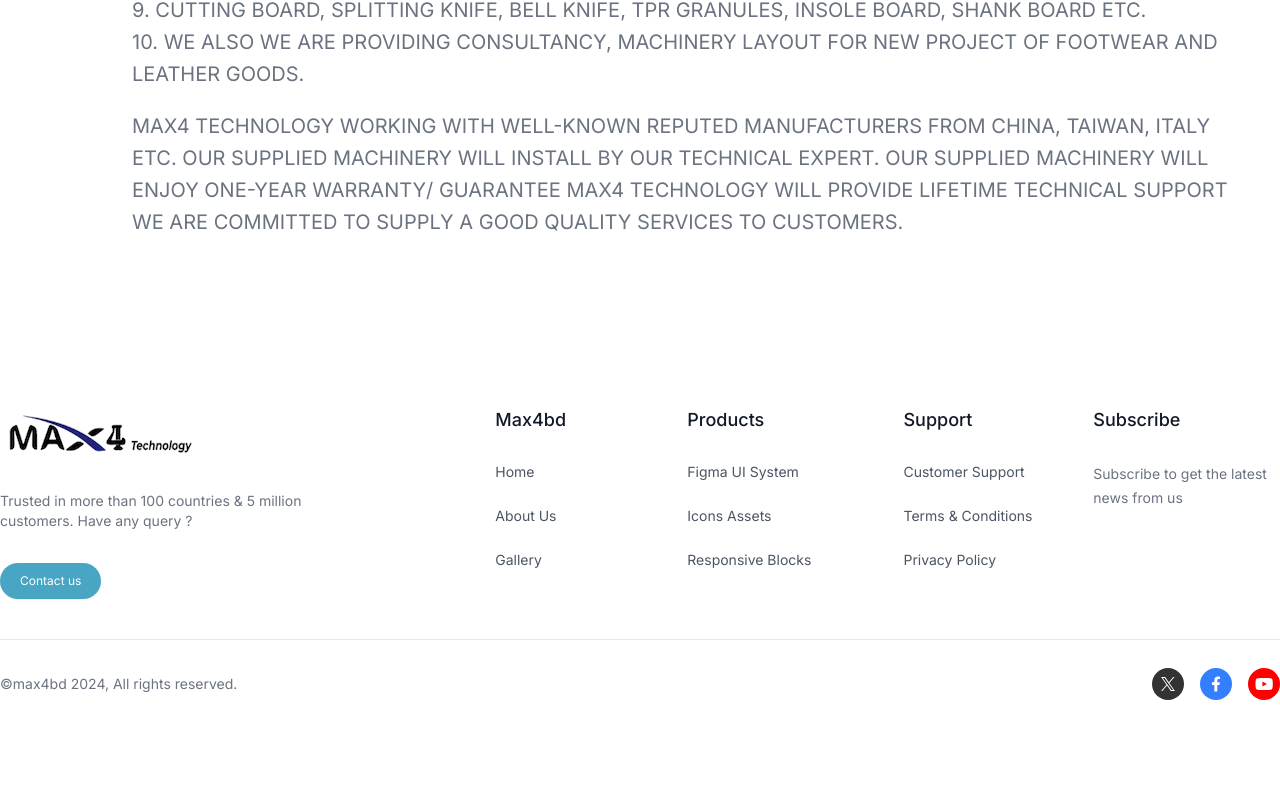
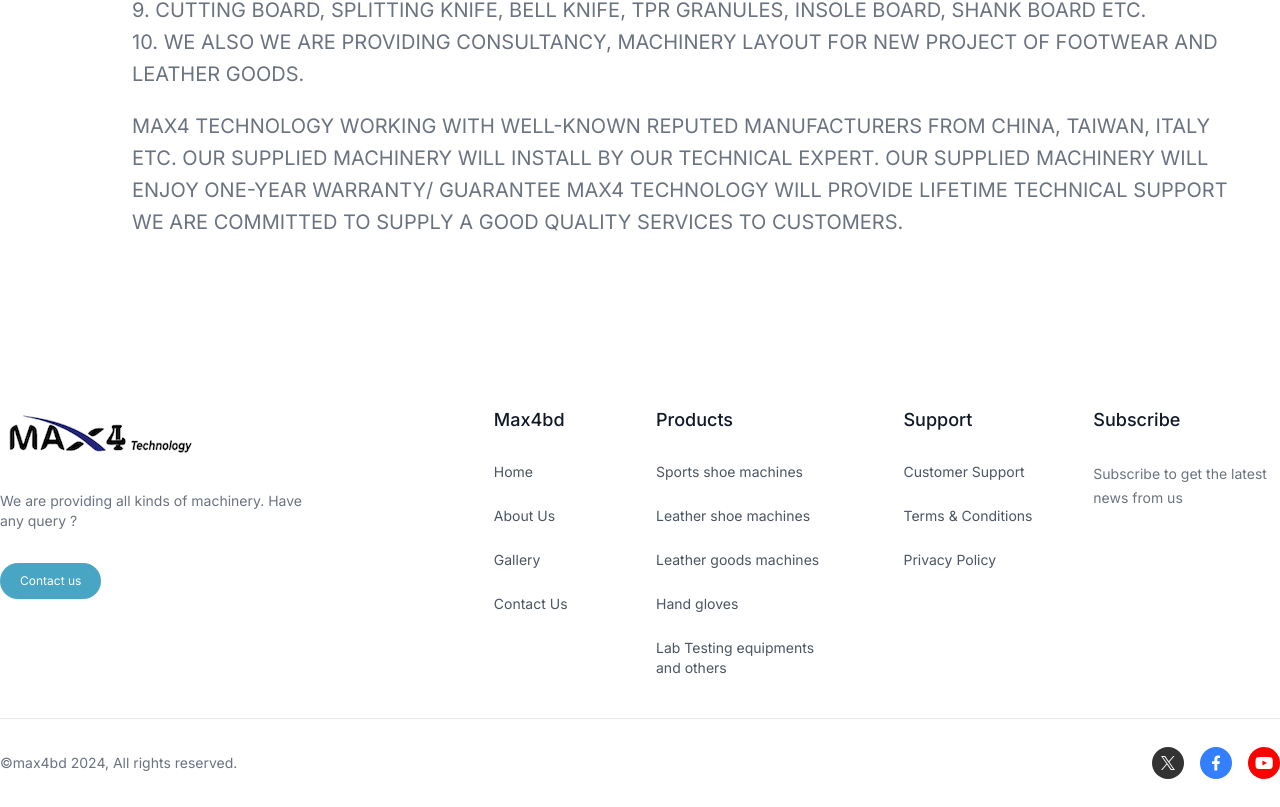
Before and after one commit to fahim-muntasir/max4-frontend, a Next.js app: page /about in a window 1280 px wide. Shown: the part 1631-2438 px from the top of the page. Before the commit the page ends 2359 px from the top, so only its background shows below. Built offline with nearby package versions, Linux system fonts and the light colour scheme.

Commit message:
modify footer content

```diff
--- a/components/Footer.jsx
+++ b/components/Footer.jsx
@@ -9,13 +9,12 @@
           <div className="col-span-full mb-10 lg:col-span-2 lg:mb-0">
             <Link
               href="/"
-              className="cursor-pointer flex justify-center lg:justify-start text-2xl text-[#FF885B]"
+              className="cursor-pointer flex justify-center lg:justify-start"
             >
               <img src="/assets/img/logo2.png" alt="logo" />
             </Link>
             <p className="py-8 text-sm text-gray-500 lg:max-w-xs text-center lg:text-left">
-              Trusted in more than 100 countries & 5 million customers. Have any
-              query ?
+              We are providing all kinds of machinery. Have any query ?
             </p>
             <Link
               href="/contact"
@@ -28,28 +27,36 @@
             <h4 className="text-lg text-gray-900 font-medium mb-7">Max4bd</h4>
             <ul className="text-sm transition-all duration-500">
               <li className="mb-6">
-                <a
-                  href="javascript:;"
+                <Link
+                  href="/"
                   className="cursor-pointer text-gray-600 hover:text-gray-900"
                 >
                   Home
-                </a>
+                </Link>
               </li>
               <li className="mb-6">
-                <a
-                  href="javascript:;"
+                <Link
+                  href="/about"
                   className="cursor-pointer text-gray-600 hover:text-gray-900"
                 >
                   About Us
-                </a>
+                </Link>
               </li>
-              <li>
-                <a
-                  href="javascript:;"
+              <li className="mb-6">
+                <Link
+                  href="/gallery"
                   className="cursor-pointer text-gray-600 hover:text-gray-900"
                 >
                   Gallery
-                </a>
+                </Link>
+              </li>
+              <li>
+                <Link
+                  href="/contact"
+                  className="cursor-pointer text-gray-600 hover:text-gray-900"
+                >
+                  Contact Us
+                </Link>
               </li>
             </ul>
           </div>
@@ -57,28 +64,44 @@
             <h4 className="text-lg text-gray-900 font-medium mb-7">Products</h4>
             <ul className="text-sm transition-all duration-500">
               <li className="mb-6">
-                <a
-                  href="javascript:;"
+                <Link
+                  href="/products/sports-shoe-machines"
                   className="cursor-pointer text-gray-600 hover:text-gray-900"
                 >
-                  Figma UI System
-                </a>
+                  Sports shoe machines
+                </Link>
               </li>
               <li className="mb-6">
-                <a
-                  href="javascript:;"
+                <Link
+                  href="/products/leather-shoe-machines"
                   className="cursor-pointer text-gray-600 hover:text-gray-900"
                 >
-                  Icons Assets
-                </a>
+                  Leather shoe machines
+                </Link>
+              </li>
+              <li className="mb-6">
+                <Link
+                  href="/products/leather-goods-machines"
+                  className="cursor-pointer text-gray-600 hover:text-gray-900"
+                >
+                  Leather goods machines
+                </Link>
+              </li>
+              <li className="mb-6">
+                <Link
+                  href="/products/hand-gloves"
+                  className="cursor-pointer text-gray-600 hover:text-gray-900"
+                >
+                  Hand gloves
+                </Link>
               </li>
               <li>
-                <a
-                  href="javascript:;"
+                <Link
+                  href="/products/lab-testing-equipment-and-others"
                   className="cursor-pointer text-gray-600 hover:text-gray-900"
                 >
-                  Responsive Blocks
-                </a>
+                  Lab Testing equipments and others
+                </Link>
               </li>
             </ul>
           </div>
```
